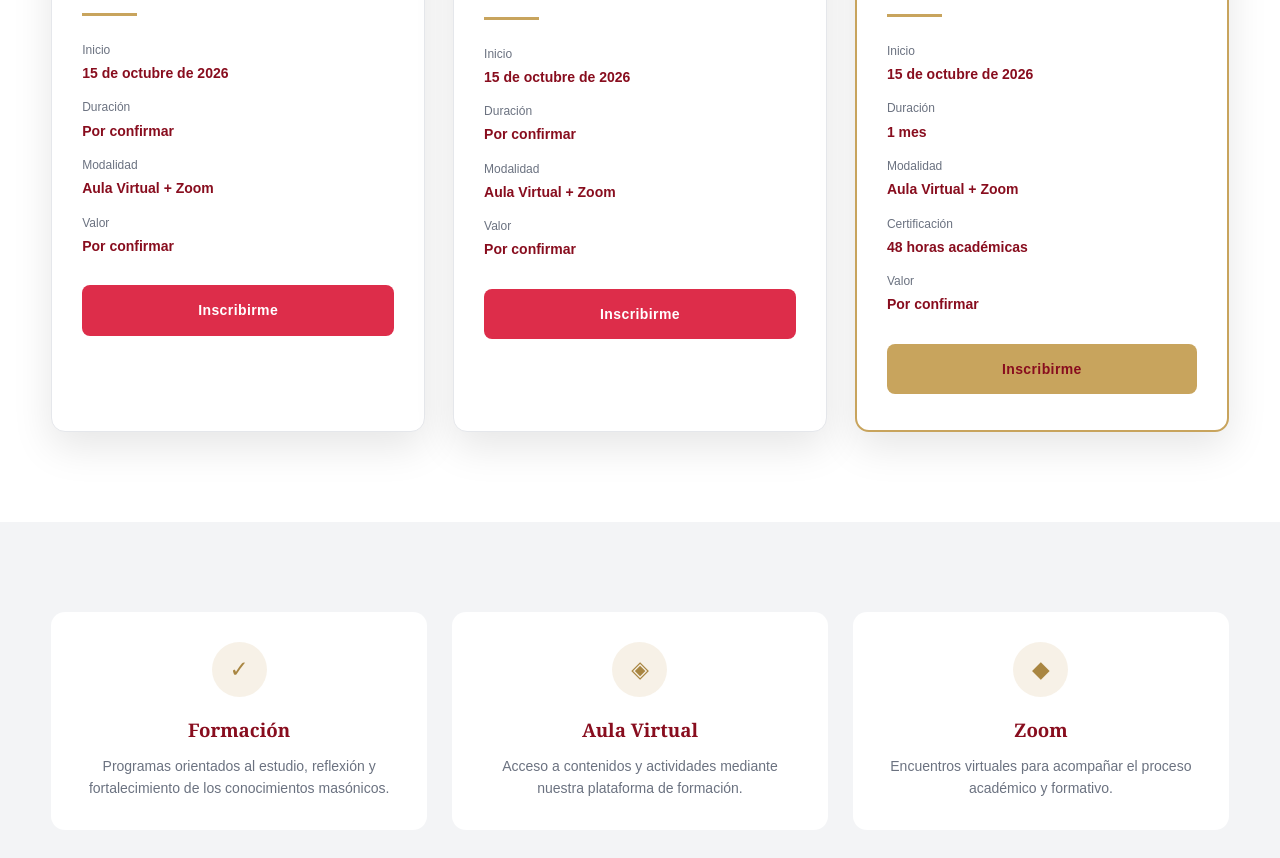
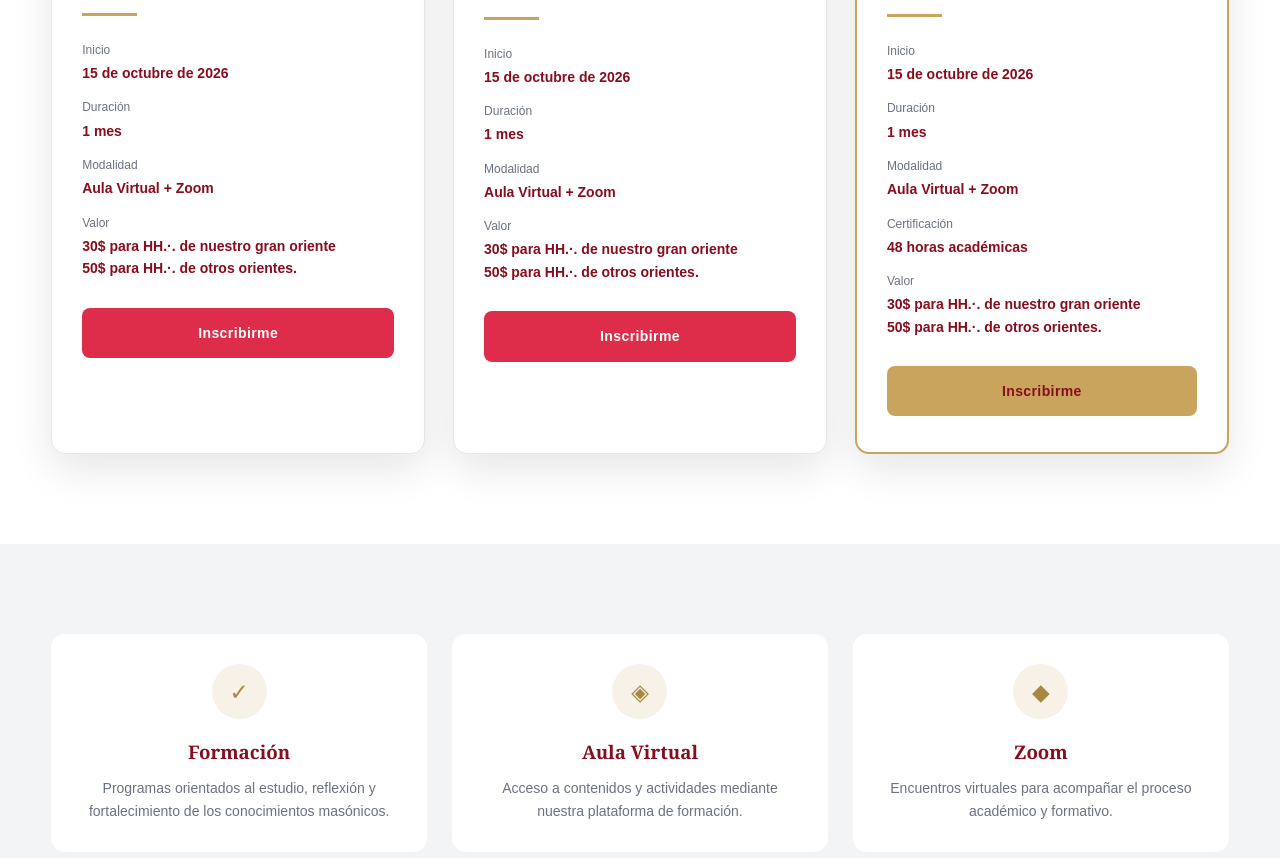
Before and after one commit to granlogiareaaec/granlogiareaaec.github.io, a plain HTML site: page index.html in a window 1280 px wide. Shown: the part 1639-2497 px from the top of the page. Drawn offline with Linux system fonts and the light colour scheme.

Commit message:
Update index.html

```diff
--- a/index.html
+++ b/index.html
@@ -195,7 +195,7 @@
                         <div>
                             <span>Duración</span>
                             <strong>
-                                Por confirmar
+                                1 mes
                             </strong>
                         </div>
 
@@ -209,7 +209,7 @@
                         <div>
                             <span>Valor</span>
                             <strong>
-                                Por confirmar
+                               30$ para HH.·. de nuestro gran oriente <br> 50$ para HH.·. de otros orientes.
                             </strong>
                         </div>
 
@@ -259,7 +259,7 @@
                         <div>
                             <span>Duración</span>
                             <strong>
-                                Por confirmar
+                               1 mes
                             </strong>
                         </div>
 
@@ -273,7 +273,7 @@
                         <div>
                             <span>Valor</span>
                             <strong>
-                                Por confirmar
+                                 30$ para HH.·. de nuestro gran oriente <br> 50$ para HH.·. de otros orientes.
                             </strong>
                         </div>
 
@@ -344,7 +344,7 @@
                         <div>
                             <span>Valor</span>
                             <strong>
-                                Por confirmar
+                                 30$ para HH.·. de nuestro gran oriente <br> 50$ para HH.·. de otros orientes.
                             </strong>
                         </div>
 
@@ -706,11 +706,11 @@
                                 </option>
 
                                 <option value="Hermano de la Gran Logia">
-                                    Hermano de la Gran Logia
+                                    Hermano de la Gran Logia del R.·.E.·.A.·.A.·. del Ecuador
                                 </option>
 
                                 <option value="Público general">
-                                    Público general
+                                    Hermano de otro Oriente
                                 </option>
 
                             </select>
```
